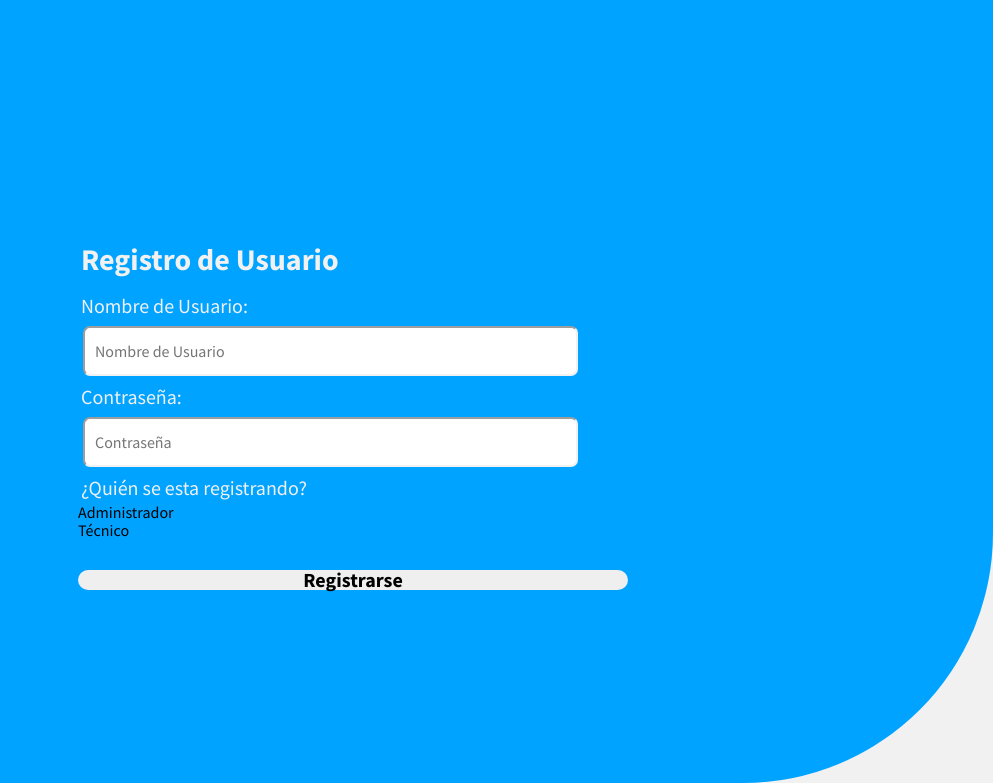
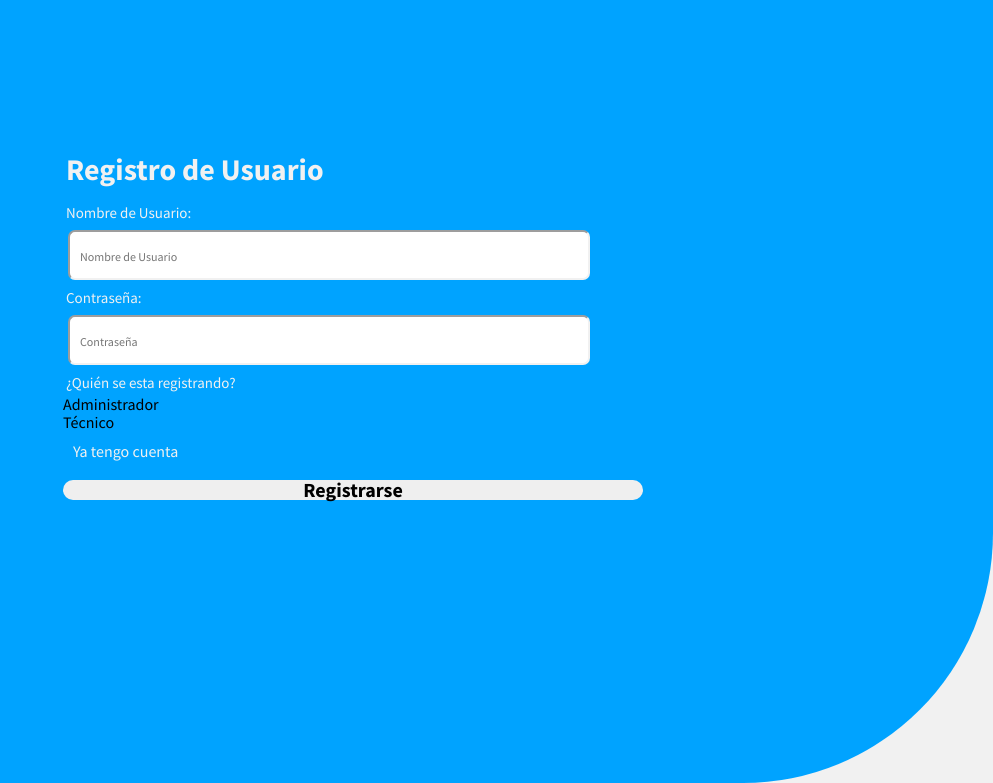
Before and after one commit to Gustavo-Angel-Guevara/watersoft, a website: page view/registro.html in a window 1280 px wide. Shown: the part 17-800 px from the top of the page, without its empty margins (287-1280 px from the left). Drawn offline with nearby package versions, Linux system fonts and the light colour scheme.

Commit message:
Adaptación

```diff
--- a/controllers/conexion.js
+++ b/controllers/conexion.js
@@ -1,4 +1,6 @@
 const mysql = require('mysql')
+
+
 
 const conection = mysql.createConnection({
     host: 'localhost',
@@ -24,4 +26,7 @@ conection.query('SELECT * FROM usuario', (error, row) => {
     console.log(row.length);
 });
 
+
+
+
 conection.end();
--- /dev/null
+++ b/controllers/login.js
@@ -0,0 +1,5 @@
+function validate(){
+    const nombre = document.getElementById('nombre').value;
+    const password = document.getElementById('contra').value;
+    console.log(nombre);
+}
--- a/package.json
+++ b/package.json
@@ -1,7 +1,6 @@
 {
   "name": "watersoft",
   "version": "1.0.0",
-  "description": "",
   "main": "index.js",
   "scripts": {
     "test": "echo \"Error: no test specified\" && exit 1"
@@ -19,5 +18,6 @@
   "homepage": "https://github.com/Gustavo-Angel-Guevara/watersoft#readme",
   "dependencies": {
     "mysql": "^2.18.1"
-  }
+  },
+  "description": ""
 }
--- a/src/css/estilos.css
+++ b/src/css/estilos.css
@@ -39,14 +39,14 @@ div {
     display: flex;
     align-items: center;
     justify-content: center;
-    padding-top: 4rem;
-    padding-bottom: 1rem;
+    padding-top: 2rem;
+    padding-bottom: .5rem;
 }
 
 .ajustar-icono {
     color: var(--fondo);
-    width: 18rem;
-    height: 16rem;
+    width: 15rem;
+    height: 12rem;
 }
 
 .fondo {
@@ -68,7 +68,7 @@ div {
     width: 100%;
     max-width: 600px;
     margin: 0 auto;
-    padding: 2.5rem;
+    padding: 0 1rem;
     display: flex;
     flex-direction: column;
 }
@@ -79,7 +79,7 @@ div {
     margin: .5rem
 }
 .etiqueta{
-    font-size: 2rem;
+    font-size: 1.5rem;
 }
 .tama-caja{
     border-color: var(--fondo);
@@ -93,6 +93,9 @@ div {
     width: 2rem;
     height: 2rem;
     padding: .5rem;
+}
+*::-webkit-input-placeholder {
+    font-size: 1.2rem;
 }
 .a{
     padding: 1rem;
@@ -119,7 +122,7 @@ button{
 }
 
 .boton  {
-    margin-top: 3rem;
+    margin-top: 1rem;
     border-radius: 1rem;
     font-size: 2rem;
     font-weight: 700;
@@ -134,7 +137,9 @@ button{
     justify-content: space-evenly;
 
 }
-
+.espacio-icono{
+    padding-right: 1rem;
+}
 .opcion{
     background-color: var(--fondo);
     padding: 5rem;
@@ -155,11 +160,11 @@ a :hover{
     text-align: center;
     padding-top: 5rem;
     padding-bottom: 5rem;
-    font-size: 10rem;
+    font-size: 5rem;
 
 }
 .conteneder-inicio{
-    padding: 2.5rem;
+    padding: 2rem;
 }
 .centrar-btn{
     display: flex;
--- a/view/registro.html
+++ b/view/registro.html
@@ -20,14 +20,15 @@
     <main class="fondo contenedor-todo">
         <section class="contendor-todo">
             <div class="icono">
+
                 <ion-icon class="ajustar-icono" name="water-outline"></ion-icon>
             </div>
-            <form class="form">
+            <form class="form" onsubmit="event.preventDefault();">
                 <h1 class="titulo">Registro de Usuario</h1>
                 <label class="etiqueta" for="">Nombre de Usuario:</label>
-                <input class="tama-caja caja" type="text" placeholder="Nombre de Usuario" />
+                <input class="tama-caja caja" id="nombre" type="text" placeholder="Nombre de Usuario" />
                 <label class="etiqueta" for="">Contraseña:</label>
-                <input class="tama-caja caja" type="password" placeholder="Contraseña" />
+                <input class="tama-caja caja" id="contra" type="password" placeholder="Contraseña" />
 
                 <label class="etiqueta" for="">¿Quién se esta registrando?</label>
 
@@ -39,8 +40,9 @@
                     <ion-radio color="light" slot="start"></ion-radio>
                     <ion-label color="light">Técnico</ion-label>
                 </ion-item>
+                <a class="a espacio-icono" href="login.html"><ion-icon name="person-circle-outline"></ion-icon>Ya tengo cuenta</a>
+                <button class="boton" type="submit">Registrarse</button>
 
-                <button class="boton" type="submit">Registrarse</button>
             </form>
         </section>
 
```
Also changed, not shown: controllers/insert.js (added, +12 -0 lines), index.html (+2 -2 lines), view/login.html (+4 -3 lines), 2 other files.
